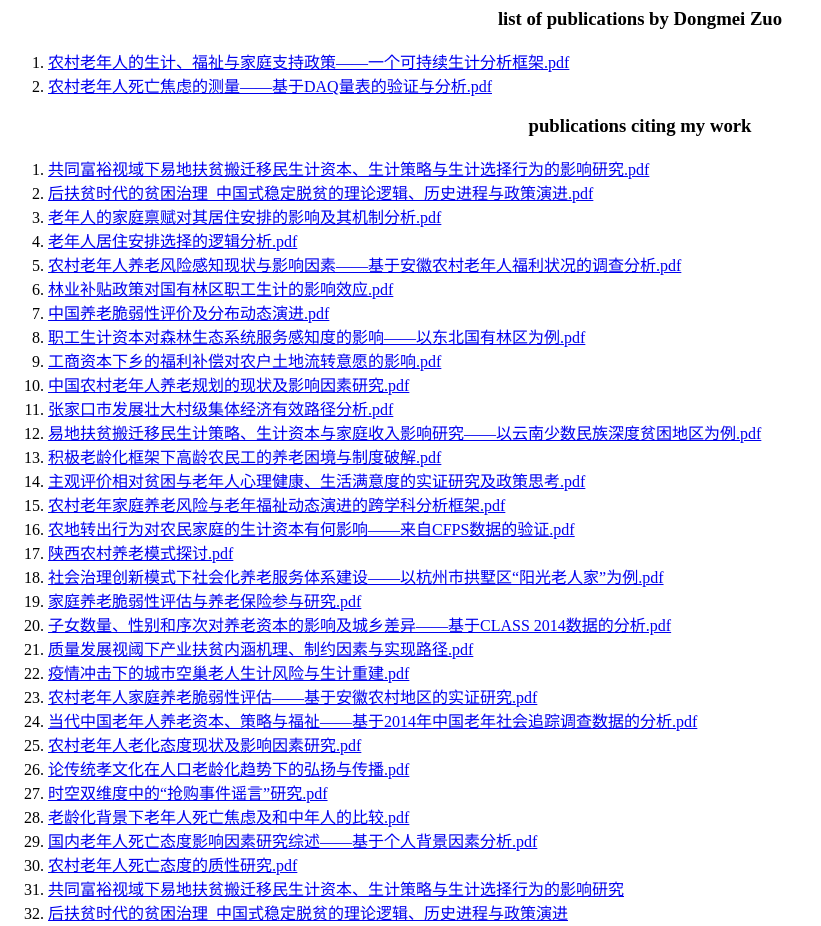
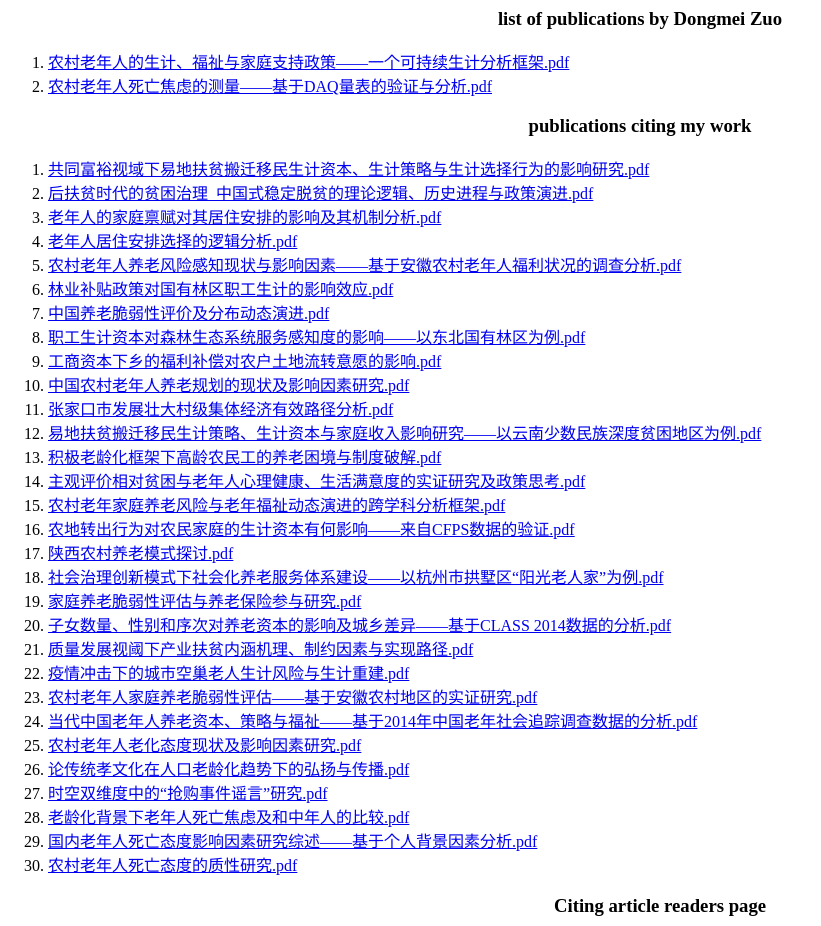
Before and after one commit to sayOnesa/dongmei_citation_site, a plain HTML site: page publications.html in a window 1280 px wide. Shown: the top 926 px of the page, without its empty margins (0-821 px from the left). Drawn offline with Linux system fonts and the light colour scheme.

Commit message:
readers page

```diff
--- a/publications.html
+++ b/publications.html
@@ -44,7 +44,7 @@
         <li><a href="pdf/国内老年人死亡态度影响因素研究综述——基于个人背景因素分析.pdf" target="_blank" title="directs to publication">国内老年人死亡态度影响因素研究综述——基于个人背景因素分析.pdf</a></li>
         <li><a href="pdf/农村老年人死亡态度的质性研究.pdf" target="_blank" title="directs to publication">农村老年人死亡态度的质性研究.pdf</a></li>
 
-
+        <h3 style="text-align:center">Citing article readers page</h3>
     <li><a href="共同富裕视域下易地扶贫搬迁移民生计资本、生计策略与生计选择行为的影响研究.html" target="_blank" title="directs to publication">共同富裕视域下易地扶贫搬迁移民生计资本、生计策略与生计选择行为的影响研究</a></li>
     <li><a href="后扶贫时代的贫困治理中国式稳定脱贫的理论逻辑、历史进程与政策演进.html" target="_blank" title="directs to publication">后扶贫时代的贫困治理_中国式稳定脱贫的理论逻辑、历史进程与政策演进</a></li>
     <li><a href="老年人的家庭禀赋对其居住安排的影响及其机制分析.html" target="_blank" title="directs to publication">老年人的家庭禀赋对其居住安排的影响及其机制分析</a></li>
```
